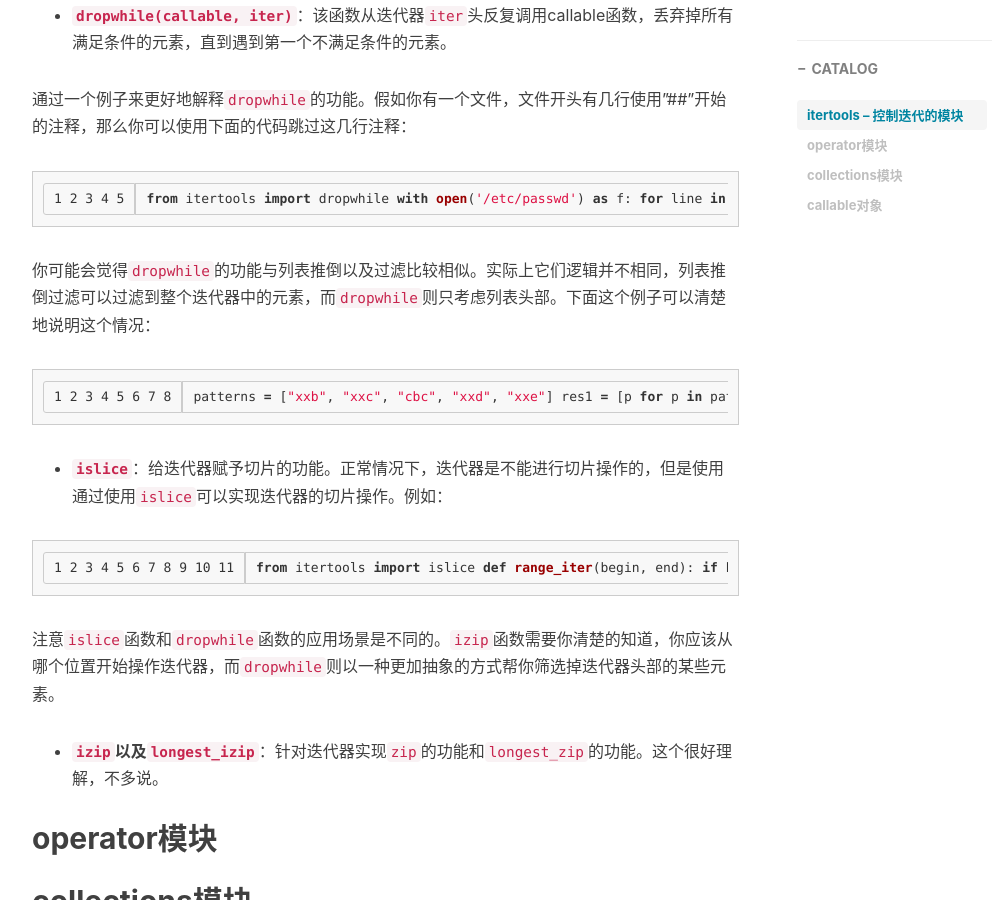
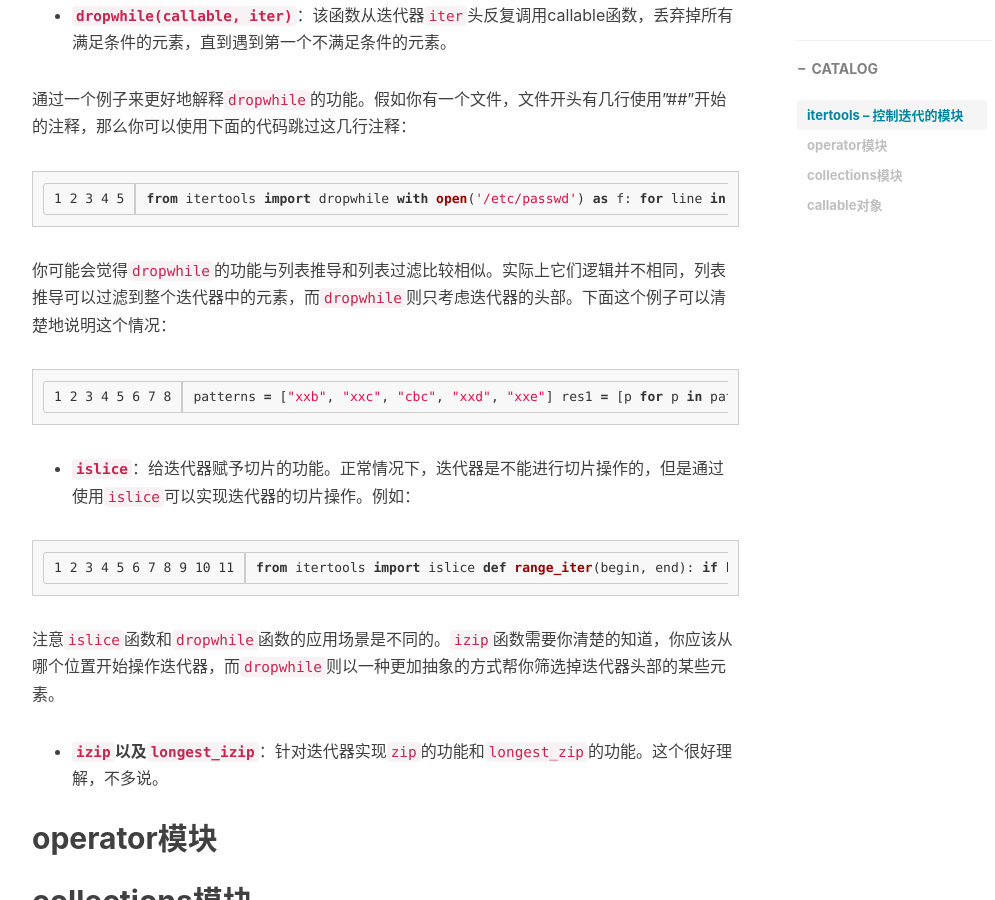
Before and after one commit to kaiywen/kaiywen.github.io, a Jekyll site: the page built from _posts/2016-4-19-Python常用模块介绍.md, in a window 1280 px wide and 900 px high, scrolled down 1350 px. Shown: the whole window, without its empty margins (233-1228 px from the left). Built offline with Jekyll 4.4.1, drawn with Linux system fonts in a browser that asks for light colours; nearby versions of some CDN libraries; comment, search, counter and statistics services are not loaded.

Commit message:
Modify the newest article

````diff
--- a/_posts/2016-4-19-Python常用模块介绍.md
+++ b/_posts/2016-4-19-Python常用模块介绍.md
@@ -35,7 +35,7 @@ with open('/etc/passwd') as f:
         print(line, end='')
 ```
 
-你可能会觉得`dropwhile`的功能与列表推倒以及过滤比较相似。实际上它们逻辑并不相同，列表推倒过滤可以过滤到整个迭代器中的元素，而`dropwhile`则只考虑列表头部。下面这个例子可以清楚地说明这个情况：
+你可能会觉得`dropwhile`的功能与列表推导和列表过滤比较相似。实际上它们逻辑并不相同，列表推导可以过滤到整个迭代器中的元素，而`dropwhile`则只考虑迭代器的头部。下面这个例子可以清楚地说明这个情况：
 
 ```python
 patterns = ["xxb", "xxc", "cbc", "xxd", "xxe"]
@@ -48,7 +48,7 @@ res1 = ['cbc']
 res2 = ['cbc', 'xxd', 'xxe']
 ```
 
-* **`islice`**：给迭代器赋予切片的功能。正常情况下，迭代器是不能进行切片操作的，但是使用通过使用`islice`可以实现迭代器的切片操作。例如：
+* **`islice`**：给迭代器赋予切片的功能。正常情况下，迭代器是不能进行切片操作的，但是通过使用`islice`可以实现迭代器的切片操作。例如：
 
 ```python
 from itertools import islice
````
